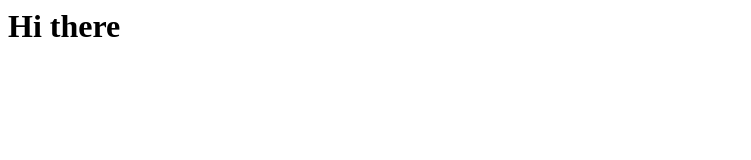
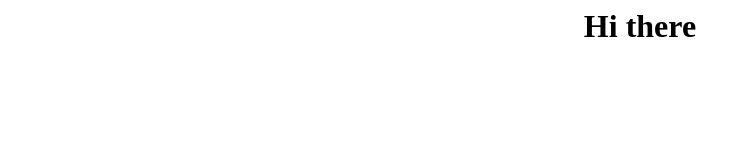
Before and after one commit to Amarjithtk/RevengeXX.github.io, a plain HTML site: page index.html in a window 1280 px wide. Shown: the whole page, without its empty margins (0-751 px from the left). Drawn offline with Linux system fonts and the light colour scheme.

Commit message:
Update index.html

```diff
--- a/index.html
+++ b/index.html
@@ -4,6 +4,6 @@
 </title>
 </head>
 <body>
-<h1><centre>Hi there </h1></centre>
+<h1><center>Hi there </h1></center>
 </body>
 </html>
```
